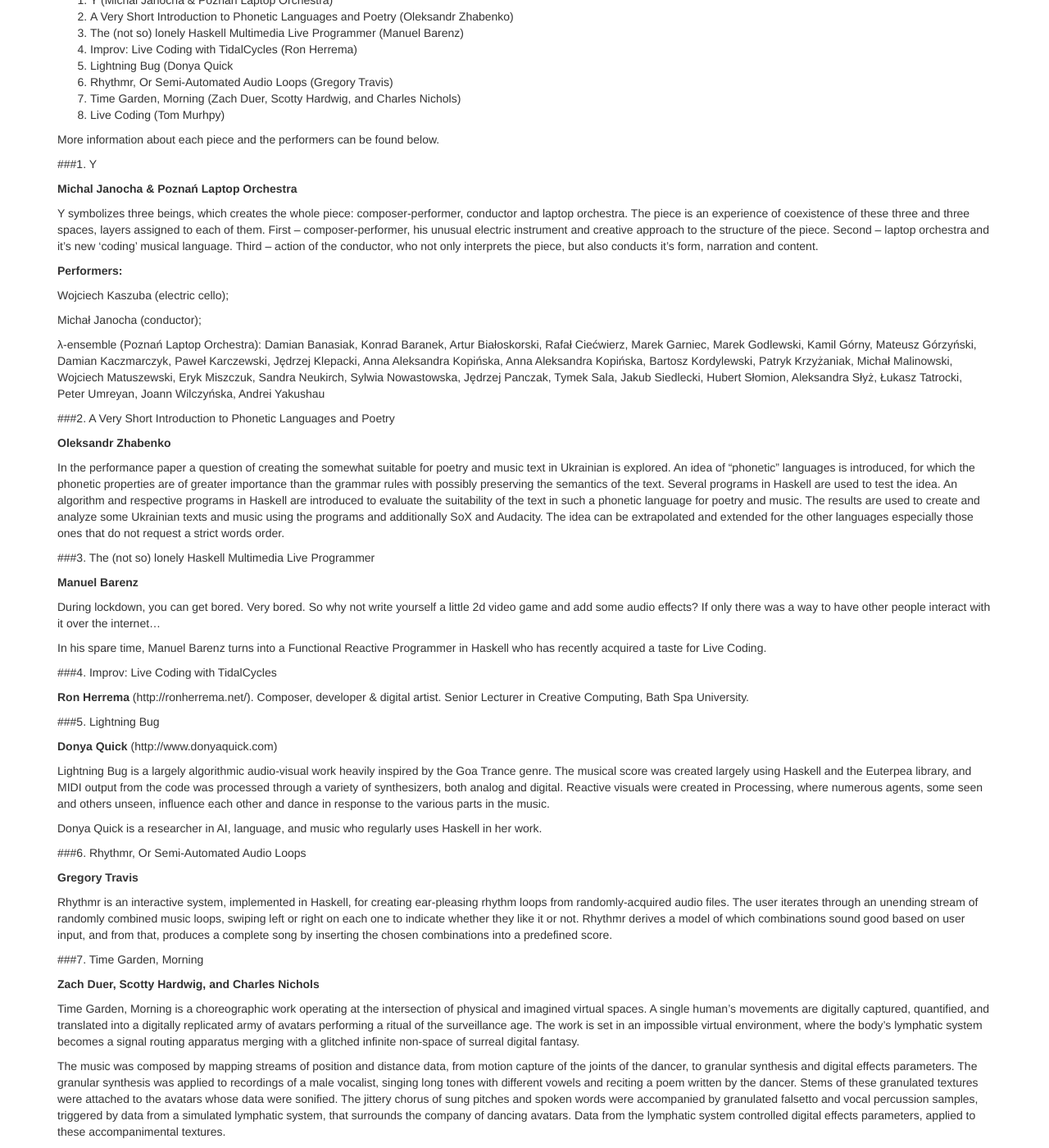
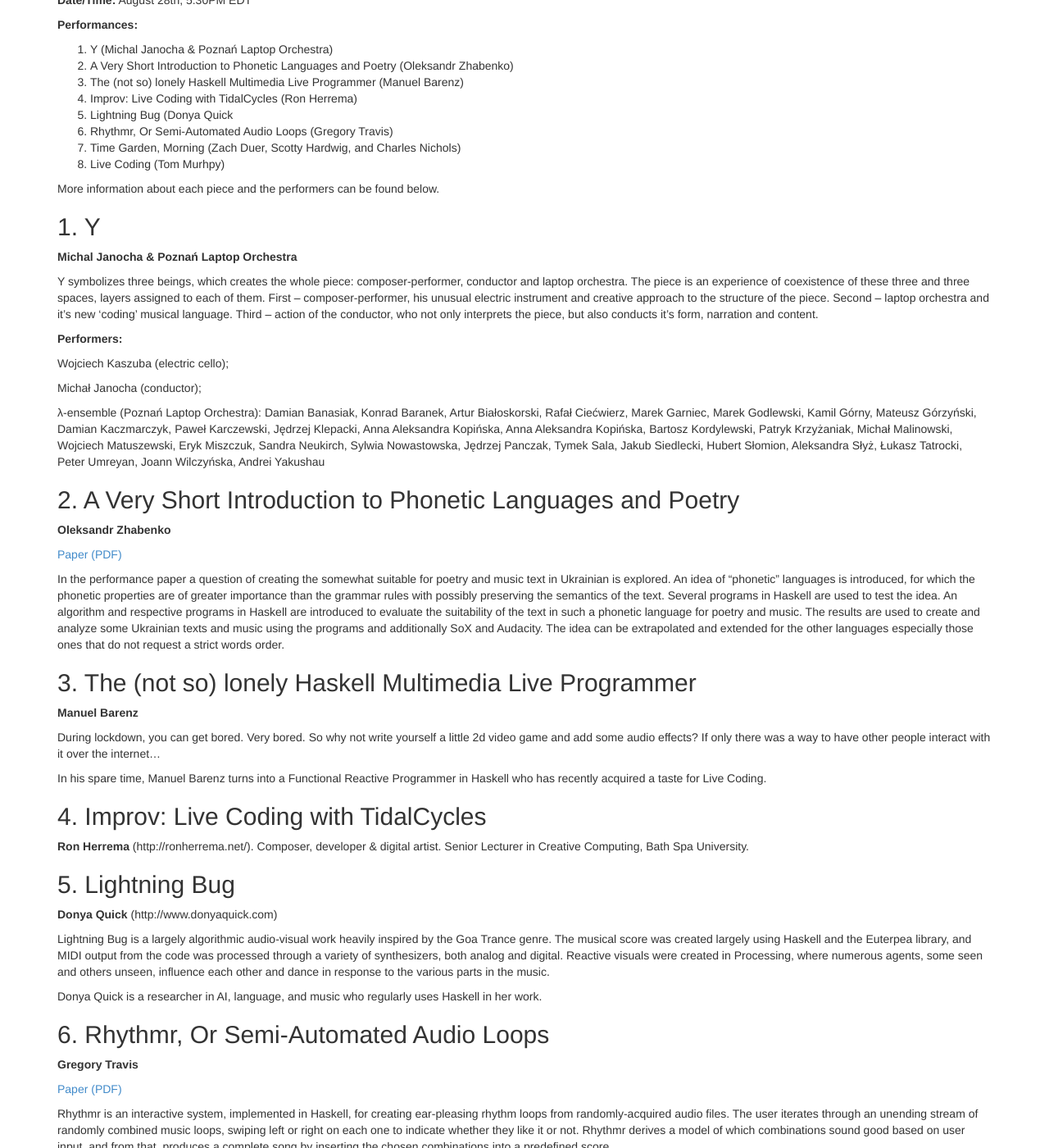
Before and after one commit to functional-art/functional-art.github.com, a Jekyll site: the page built from 2020/performances.md, in a window 1280 px wide and 1400 px high, scrolled down 262 px. Shown: the whole window at 82% size. Built offline with Jekyll 4.4.1, drawn with Linux system fonts in a browser that asks for light colours; nearby versions of some CDN libraries; our own code applies the rules of GitHub Pages for plain Markdown files; some of the changed text lies outside the part shown.

Commit message:
Update performances.md
Formatting fixes and paper links added.

```diff
--- a/2020/performances.md
+++ b/2020/performances.md
@@ -17,7 +19,7 @@
 
 More information about each piece and the performers can be found below.
 
-###1. Y
+## 1. Y
 
 **Michal Janocha & Poznań Laptop Orchestra**
 
@@ -32,9 +34,11 @@
 λ-ensemble (Poznań Laptop Orchestra):
 Damian Banasiak, Konrad Baranek, Artur Białoskorski, Rafał Ciećwierz, Marek Garniec, Marek Godlewski, Kamil Górny, Mateusz Górzyński, Damian Kaczmarczyk,  Paweł Karczewski, Jędrzej Klepacki, Anna Aleksandra Kopińska, Anna Aleksandra Kopińska, Bartosz Kordylewski, Patryk Krzyżaniak, Michał Malinowski, Wojciech Matuszewski, Eryk Miszczuk, Sandra Neukirch, Sylwia Nowastowska, Jędrzej Panczak, Tymek Sala, Jakub Siedlecki, Hubert Słomion, Aleksandra Słyż, Łukasz Tatrocki, Peter Umreyan, Joann Wilczyńska, Andrei Yakushau
 
-###2. A Very Short Introduction to Phonetic Languages and Poetry
+## 2. A Very Short Introduction to Phonetic Languages and Poetry
 
 **Oleksandr Zhabenko**
+
+[Paper (PDF)](https://functional-art.org/2020/papers/Poetry-OleksandrZhabenko.pdf)
 
 In the performance paper a question of creating the somewhat suitable for poetry and music text in Ukrainian is explored. An idea of "phonetic"
 languages is introduced, for which the phonetic properties are of greater importance than the grammar rules with possibly preserving the semantics of the text.
@@ -42,7 +46,7 @@
 in such a phonetic language for poetry and music. The results are used to create and analyze some Ukrainian texts and music using the programs and additionally
 SoX and Audacity. The idea can be extrapolated and extended for the other languages especially those ones that do not request a strict words order.
 
-###3. The (not so) lonely Haskell Multimedia Live Programmer
+## 3. The (not so) lonely Haskell Multimedia Live Programmer
 
 **Manuel Barenz**
 
@@ -54,13 +58,13 @@
 In his spare time, Manuel Barenz turns into a Functional Reactive Programmer in
 Haskell who has recently acquired a taste for Live Coding.
 
-###4. Improv: Live Coding with TidalCycles
+## 4. Improv: Live Coding with TidalCycles
 
 **Ron Herrema**  (http://ronherrema.net/). Composer, developer & digital artist. Senior Lecturer in Creative Computing, Bath Spa University.
 
 
 
-###5. Lightning Bug
+## 5. Lightning Bug
 
 **Donya Quick** (http://www.donyaquick.com)
 
@@ -68,13 +72,16 @@
 
 Donya Quick is a researcher in AI, language, and music who regularly uses Haskell in her work.
 
-###6. Rhythmr, Or Semi-Automated Audio Loops
+## 6. Rhythmr, Or Semi-Automated Audio Loops
 
 **Gregory Travis**
 
+
+[Paper (PDF)](https://functional-art.org/2020/papers/Rhythmr-GregoryTravis.pdf)
+
 Rhythmr is an interactive system, implemented in Haskell, for creating ear-pleasing rhythm loops from randomly-acquired audio files. The user iterates through an unending stream of randomly combined music loops, swiping left or right on each one to indicate whether they like it or not. Rhythmr derives a model of which combinations sound good based on user input, and from that, produces a complete song by inserting the chosen combinations into a predefined score.
 
-###7. Time Garden, Morning
+## 7. Time Garden, Morning
 
 **Zach Duer, Scotty Hardwig, and Charles Nichols**
 
@@ -93,7 +100,7 @@
 Charles Nichols (Virginia Tech, http://www.charlesnichols.com).
 Composer, violinist, and computer music researcher Charles Nichols (www.charlesnichols.com) explores the expressive potential of instrumental ensembles, computer music systems, and combinations of the two, for the concert stage, and collaborations with dance, video, and installation art.  He has worked with ensembles including the Beo String Quartet, Earplay, FLUX Quartet, Hypercube, Klang String Quartet, loadbang, PEN Trio, Sapphire Trio, Third Angle Ensemble, and Transient Canvas, and soloists including Brett Deubner, Susan Fancher, William Lang, Darragh Morgan, Sarah Plum, Kathleen Supové, and Steve Vacchi.  He has collaborated with choreographers including Jane Comfort, Scotty Hardwig, and Amy Ragsdale, and artists including Paola Zellner Bassett, Meaghan Dee, Marie Yoho Dorsey, Zach Duer, and Joan Grossman.  He teaches Composition and Creative Technologies at Virginia Tech, is a Faculty Fellow of the Institute for Creativity Arts and Technology, and earned degrees from the Eastman School of Music, Yale University, and Stanford University.
 
-###8. Live Coding
+## 8. Live Coding
 
 **Tom Murhpy**
 
```
Also changed, not shown: other parts of 2020/performances.md (+3 -1 lines).
